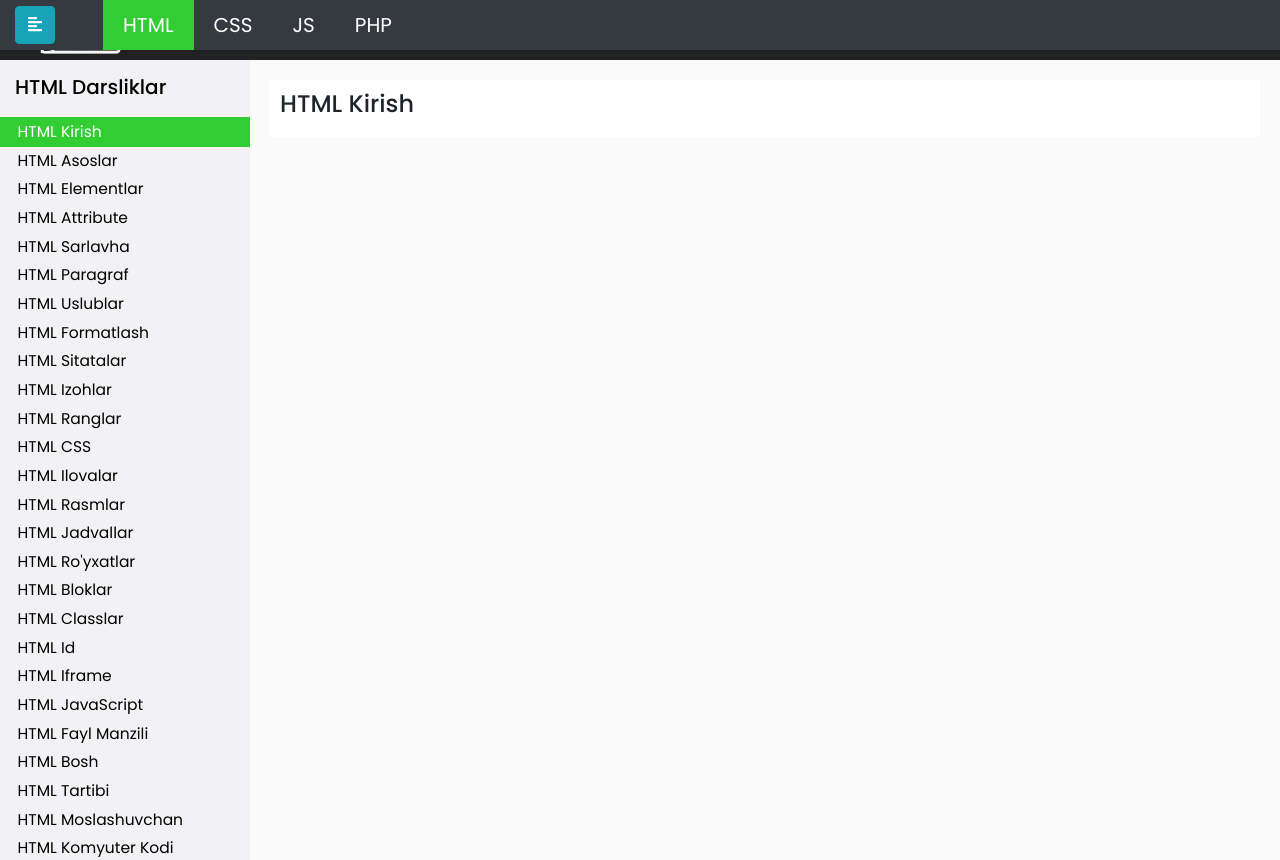
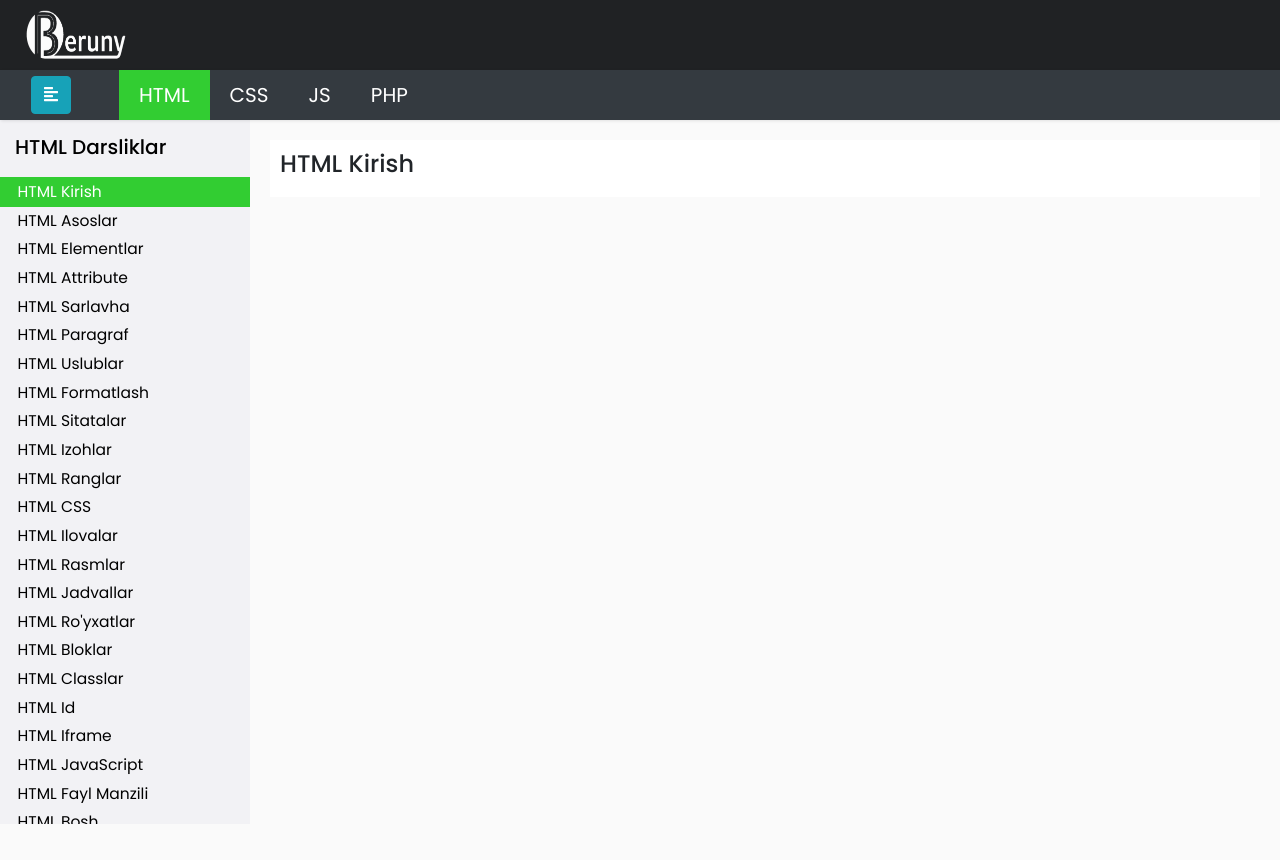
Before and after one commit to Dostonbek1/Toirov.net, a plain HTML site: page index.html in a window 1280 px wide. After the commit the page ends 824 px from the top, so only its background shows below. Drawn offline with nearby package versions, Linux system fonts and the light colour scheme.

Commit message:
Getting nice

```diff
--- a/index.html
+++ b/index.html
@@ -16,22 +16,23 @@
     <!-- Font Awesome JS -->
     <script defer src="https://use.fontawesome.com/releases/v5.0.13/js/solid.js" integrity="sha384-tzzSw1/Vo+0N5UhStP3bvwWPq+uvzCMfrN1fEFe+xBmv1C/AtVX5K0uZtmcHitFZ" crossorigin="anonymous"></script>
     <script defer src="https://use.fontawesome.com/releases/v5.0.13/js/fontawesome.js" integrity="sha384-6OIrr52G08NpOFSZdxxz1xdNSndlD4vdcf/q2myIUVO0VsqaGHJsB0RaBE01VTOY" crossorigin="anonymous"></script>
+
 </head>
 
-<body id="">
+<body>
     <div id="top-bar">
         <div style="margin: auto 1rem;display: block">
-            <img src="src/images/logo.png" style="width:100px;height:50px;display:inline-block;margin:5px 10px;" />
+            <img src="src/images/logo.png" style="width:100px;height:50px;display:inline-block;margin:10px 10px;" />
         </div>
     </div>
-    <nav class="navbar navbar-expand-lg navbar-light bg-dark fixed-top">
+    <nav class="navbar navbar-expand-lg navbar-light bg-dark">
         <div class="container-fluid">
 
-            <button type="button" id="sidebarCollapse" class="btn btn-info" style="margin-right:3rem">
+            <button type="button" id="sidebarCollapse" class="btn btn-info" style="margin: .35rem 3rem .35rem 1rem">
                 <i class="fas fa-align-left"></i>
                 <span></span>
             </button>
-            <button class="btn btn-dark d-inline-block d-lg-none ml-auto" type="button" data-toggle="collapse" data-target="#navbarSupportedContent" aria-controls="navbarSupportedContent" aria-expanded="false" aria-label="Toggle navigation">
+            <button class="btn btn-dark d-inline-block d-lg-none ml-auto" type="button" data-toggle="collapse" data-target="#navbarSupportedContent" aria-controls="navbarSupportedContent" aria-expanded="false" aria-label="Toggle navigation"  style="margin-right: 1rem">
                 <i class="fas fa-align-justify"></i>
             </button>
 
@@ -250,6 +251,8 @@
     <!-- Bootstrap JS -->
     <script src="https://stackpath.bootstrapcdn.com/bootstrap/4.1.0/js/bootstrap.min.js" integrity="sha384-uefMccjFJAIv6A+rW+L4AHf99KvxDjWSu1z9VI8SKNVmz4sk7buKt/6v9KI65qnm" crossorigin="anonymous"></script>
 
+
+
     <script type="text/javascript">
         $(document).ready(function () {
             $('#sidebarCollapse').on('click', function () {
--- a/style.css
+++ b/style.css
@@ -25,7 +25,7 @@ a:focus {
 }
 
 #top-bar {
-    height: 60px;
+    height: 70px;
     background: #202224;
 }
 
@@ -43,6 +43,10 @@ a:focus {
     box-shadow: none;
     outline: none !important;
     border: none;
+}
+
+.fixed-top {
+    transition: 1s;
 }
 
 .line {
@@ -82,7 +86,7 @@ a:focus {
     background: rgb(242, 242, 245);
     color: black;
     transition: all 0.3s;
-    height: 100vh;
+    height: 88vh;
     overflow: scroll;
 }
 
@@ -141,7 +145,7 @@ a.active, .nav-item.active, .nav-item:hover {
 #content {
     width: 100%;
     padding: 20px;
-    height: 100vh;
+    height: 88vh;
     overflow: scroll;
     transition: all 0.3s;
 }
```
Also changed, not shown: src/js/script.js (deleted, +0 -30 lines).
